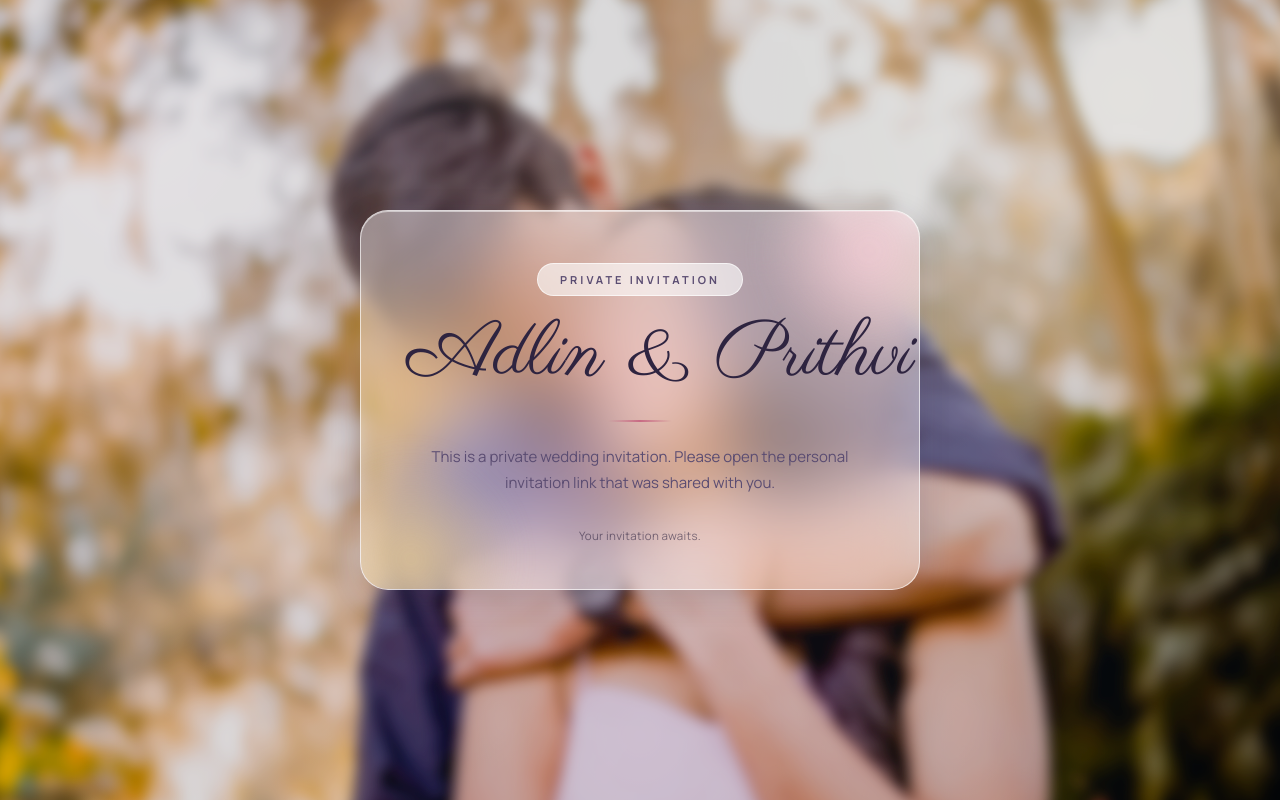
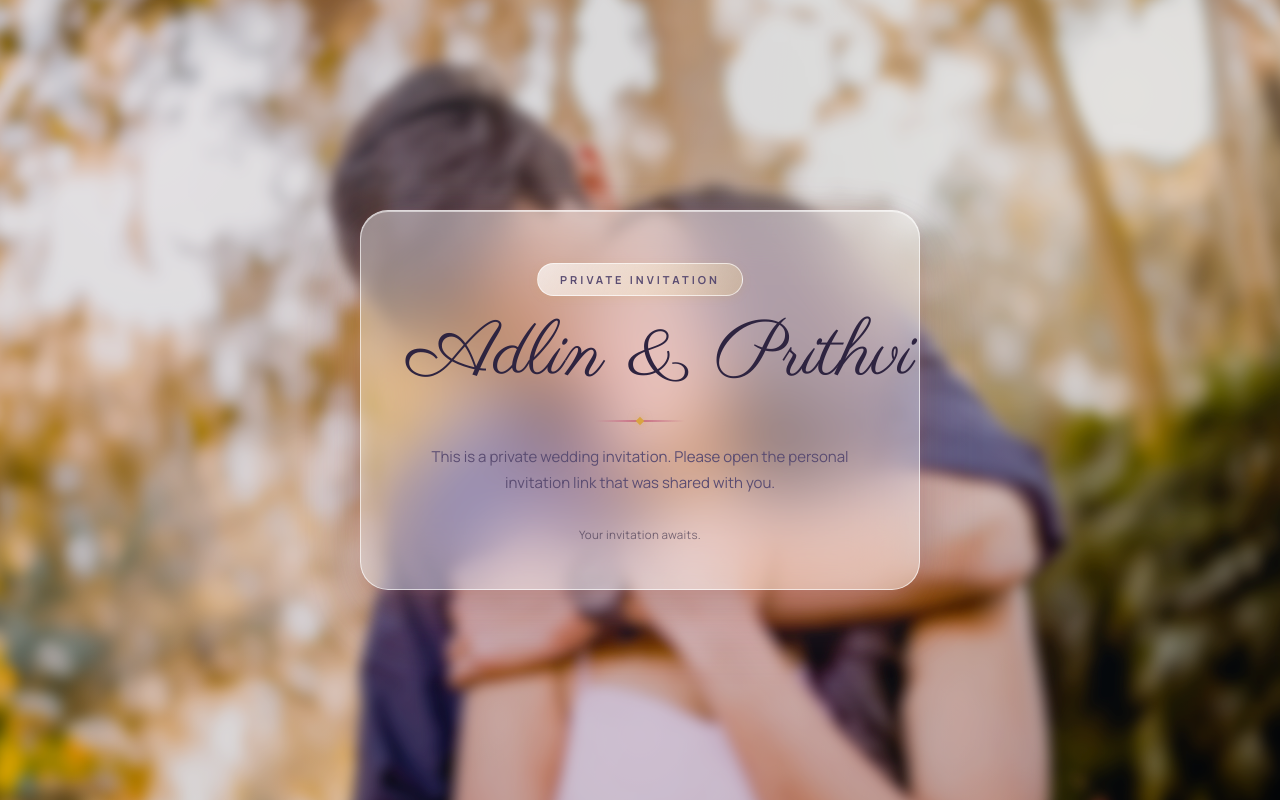
Before and after one commit to Prithvi7007/Wedding_Website_Final, a Flask app: page / in a window 1280 px wide. Run offline with Flask 3, Linux system fonts and the light colour scheme; some libraries are stand-ins or nearby versions.

Commit message:
Claude style 4

```diff
--- a/static/style.css
+++ b/static/style.css
@@ -41,8 +41,8 @@
     --radius-md: 20px;
     --radius-sm: 14px;
 
-    --shadow-glass: 0 8px 32px rgba(46, 36, 64, 0.14), inset 0 1px 0 rgba(255, 255, 255, 0.5);
-    --shadow-glass-lift: 0 14px 40px rgba(46, 36, 64, 0.20), inset 0 1px 0 rgba(255, 255, 255, 0.6);
+    --shadow-glass: 0 10px 34px rgba(46, 36, 64, 0.14), 0 2px 10px rgba(199, 106, 131, 0.10), inset 0 1px 0 rgba(255, 255, 255, 0.55);
+    --shadow-glass-lift: 0 18px 46px rgba(46, 36, 64, 0.20), 0 4px 16px rgba(217, 164, 65, 0.14), inset 0 1px 0 rgba(255, 255, 255, 0.65);
 }
 
 html { scroll-behavior: smooth; }
@@ -143,28 +143,52 @@
     padding: 52px 46px 44px;
     text-align: center;
     overflow: hidden;
+    animation:
+        rise-in 0.8s cubic-bezier(0.2, 0.8, 0.2, 1) both,
+        halo-pulse 7s ease-in-out infinite;
 }
 
-.login-container::before {
-    content: "";
-    position: absolute;
-    top: -70px; right: -60px;
-    width: 220px; height: 220px;
-    border-radius: 50%;
-    background: radial-gradient(circle, var(--rose-soft) 0%, transparent 70%);
-    filter: blur(14px);
-    opacity: 0.85;
-}
-
+/* diagonal shimmer sweeping across the glass surface */
 .login-container::after {
     content: "";
     position: absolute;
-    bottom: -80px; left: -60px;
-    width: 220px; height: 220px;
-    border-radius: 50%;
-    background: radial-gradient(circle, var(--gold-soft) 0%, transparent 70%);
-    filter: blur(14px);
-    opacity: 0.75;
+    inset: 0;
+    z-index: 0;
+    background: linear-gradient(115deg, transparent 42%, rgba(255, 255, 255, 0.55) 50%, transparent 58%);
+    background-size: 240% 240%;
+    background-position: 0% 0%;
+    pointer-events: none;
+    animation: shimmer-sweep 6.5s ease-in-out infinite;
+}
+
+@keyframes halo-pulse {
+    0%, 100% {
+        box-shadow:
+            0 30px 80px -20px rgba(199, 106, 131, 0.32),
+            0 16px 46px -12px rgba(217, 164, 65, 0.20),
+            var(--shadow-glass);
+    }
+    50% {
+        box-shadow:
+            0 34px 92px -18px rgba(199, 106, 131, 0.44),
+            0 18px 54px -10px rgba(217, 164, 65, 0.30),
+            var(--shadow-glass);
+    }
+}
+
+@keyframes shimmer-sweep {
+    0%, 100% { background-position: -30% -30%; }
+    50% { background-position: 130% 130%; }
+}
+
+@keyframes rise-in {
+    from { opacity: 0; transform: translateY(18px) scale(0.98); }
+    to { opacity: 1; transform: translateY(0) scale(1); }
+}
+
+@media (prefers-reduced-motion: reduce) {
+    .login-container { animation: none; box-shadow: 0 30px 80px -20px rgba(199, 106, 131, 0.32), 0 16px 46px -12px rgba(217, 164, 65, 0.20), var(--shadow-glass); }
+    .login-container::after { animation: none; }
 }
 
 .login-container > * { position: relative; z-index: 1; }
@@ -176,13 +200,14 @@
     margin: 0 auto 20px;
     padding: 8px 22px;
     border-radius: 999px;
-    background: var(--glass-strong);
+    background: linear-gradient(120deg, rgba(255,255,255,0.7), rgba(240, 209, 144, 0.35));
     border: 1px solid var(--glass-border);
     color: var(--ink-soft);
     font-size: 11px;
     font-weight: 700;
     letter-spacing: 3px;
     text-transform: uppercase;
+    box-shadow: 0 2px 10px rgba(217, 164, 65, 0.15);
 }
 
 .login-title {
@@ -196,11 +221,21 @@
 }
 
 .login-divider {
-    width: 64px;
+    position: relative;
+    width: 90px;
     height: 2px;
     margin: 22px auto;
-    background: linear-gradient(90deg, transparent, var(--rose), transparent);
-    border-radius: 2px;
+    background: linear-gradient(90deg, transparent, var(--rose) 50%, transparent);
+}
+
+.login-divider::after {
+    content: "";
+    position: absolute;
+    top: 50%; left: 50%;
+    width: 6px; height: 6px;
+    transform: translate(-50%, -50%) rotate(45deg);
+    background: var(--gold);
+    box-shadow: 0 0 8px rgba(217, 164, 65, 0.55);
 }
 
 .login-subtitle {
--- a/templates/dashboard.html
+++ b/templates/dashboard.html
@@ -3,7 +3,7 @@
 <head>
     <title>Adlin & Prithvi</title>
     <link rel="icon" type="image/png" href="{{ url_for('static', filename='images/favicon.png') }}">
-    <link rel="stylesheet" href="{{ url_for('static', filename='style.css') }}?v=21296">
+    <link rel="stylesheet" href="{{ url_for('static', filename='style.css') }}?v=2129as6">
     <meta name="viewport" content="width=device-width, initial-scale=1.0">
 </head>
 
--- a/templates/index.html
+++ b/templates/index.html
@@ -25,7 +25,7 @@
 
     <link
         rel="stylesheet"
-        href="{{ url_for('static', filename='style.css') }}?v=20260712b"
+        href="{{ url_for('static', filename='style.css') }}?v=2026071as2b"
     >
 </head>
 
```
